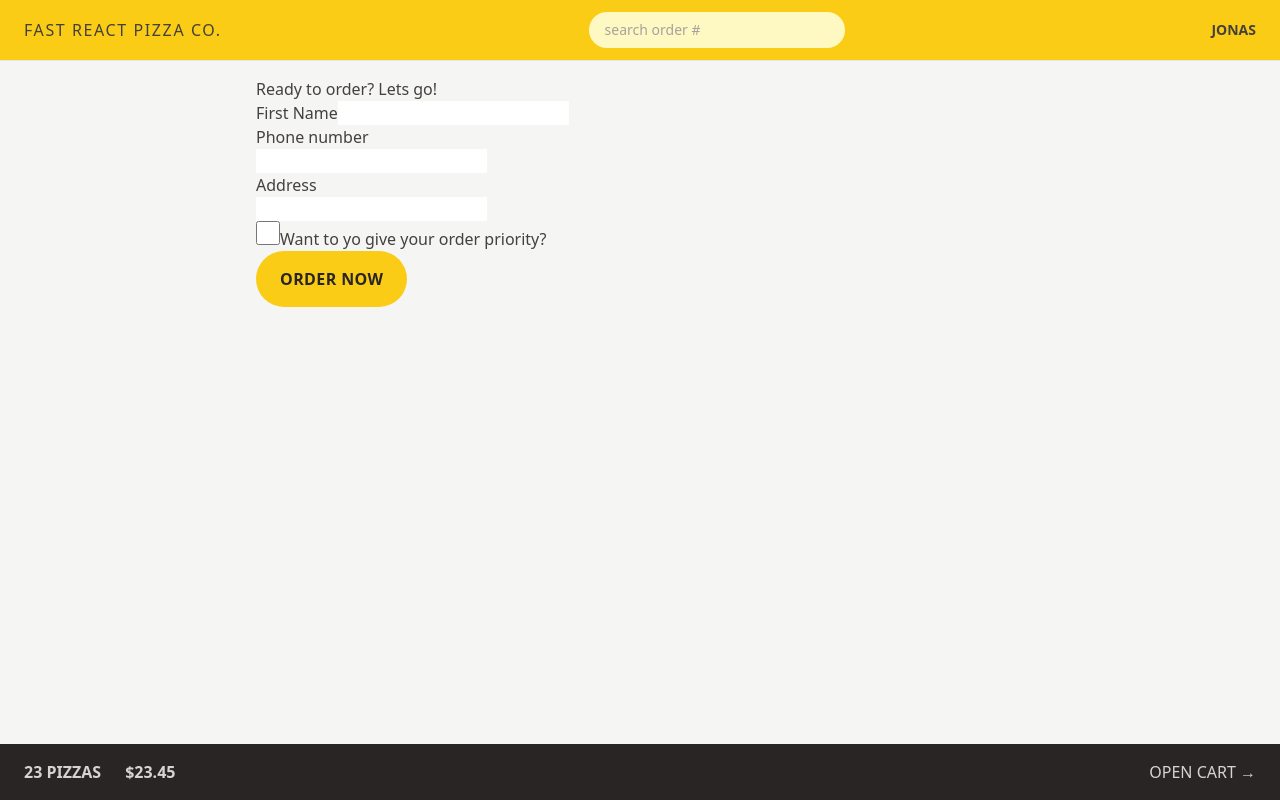
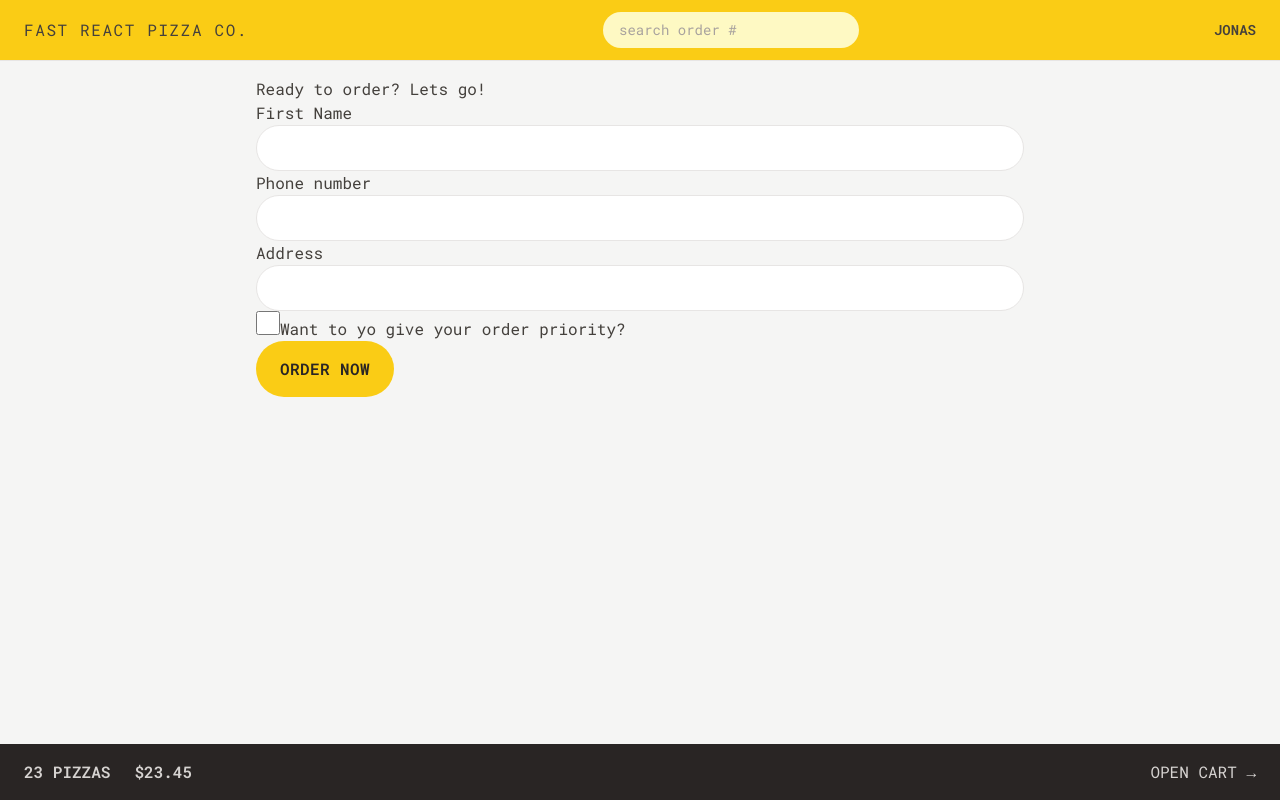
Before and after one commit to e-b-b-o/fast-react-pizza, a React (Vite) app: page /order/new in a window 1280 px wide. Built offline with nearby package versions, Linux system fonts and the light colour scheme.

Commit message:
some config changes for tailwind

```diff
--- a/index.html
+++ b/index.html
@@ -3,6 +3,10 @@
   <head>
     <meta charset="UTF-8" />
     <link rel="icon" type="image/svg+xml" href="/vite.svg" />
+    <link
+      href="https://fonts.googleapis.com/css2?family=Roboto+Mono:wght@300;400;500;600;700&display=swap"
+      rel="stylesheet"
+    />
     <meta name="viewport" content="width=device-width, initial-scale=1.0" />
     <title>Vite + React</title>
   </head>
--- a/src/index.css
+++ b/src/index.css
@@ -2,25 +2,15 @@
 @tailwind components;
 @tailwind utilities;
 
-/* body {
-  font-family: system-ui, -apple-system, BlinkMacSystemFont, 'Segoe UI', Roboto,
-    Oxygen, Ubuntu, Cantarell, 'Open Sans', 'Helvetica Neue', sans-serif;
-  background-color: #f7f7f7;
-  color: #444;
+@layer components {
+  .input {
+    @apply w-full rounded-full border border-stone-200 px-4 py-2 text-sm transition-all duration-300 placeholder:text-stone-400 focus:outline-none focus:ring focus:ring-yellow-400 md:px-6 md:py-3;
   }
 
-.layout {
-  display: grid;
-  grid-template-rows: auto 1fr auto;
-  gap: 32px;
-  height: 100dvh;
-} */
-
-/* https://dev.to/afif/i-made-100-css-loaders-for-your-next-project-4eje */
   .loader {
     width: 45px;
     aspect-ratio: 0.75;
-  --c: no-repeat linear-gradient(#333 0 0);
+    --c: no-repeat linear-gradient(theme(colors.stone.800) 0 0);
     background:
       var(--c) 0% 50%,
       var(--c) 50% 50%,
@@ -55,3 +45,6 @@
         100% 100%;
     }
   }
+}
+
+/* https://dev.to/afif/i-made-100-css-loaders-for-your-next-project-4eje */
--- a/tailwind.config.js
+++ b/tailwind.config.js
@@ -2,7 +2,17 @@
 export default {
   content: ["./index.html", "./src/**/*.{js,ts,jsx,tsx}"],
   theme: {
-    extend: {},
+    fontFamily: {
+      sans: ["Roboto Mono", "monospace"],
+    },
+    extend: {
+      fontSize: {
+        huge: ["80rem", { lineHeight: "1" }],
+      },
+      height: {
+        screen: "100dvh",
+      },
+    },
   },
   plugins: [],
 };
```
Lines whose indentation alone changed are shown as unchanged.
